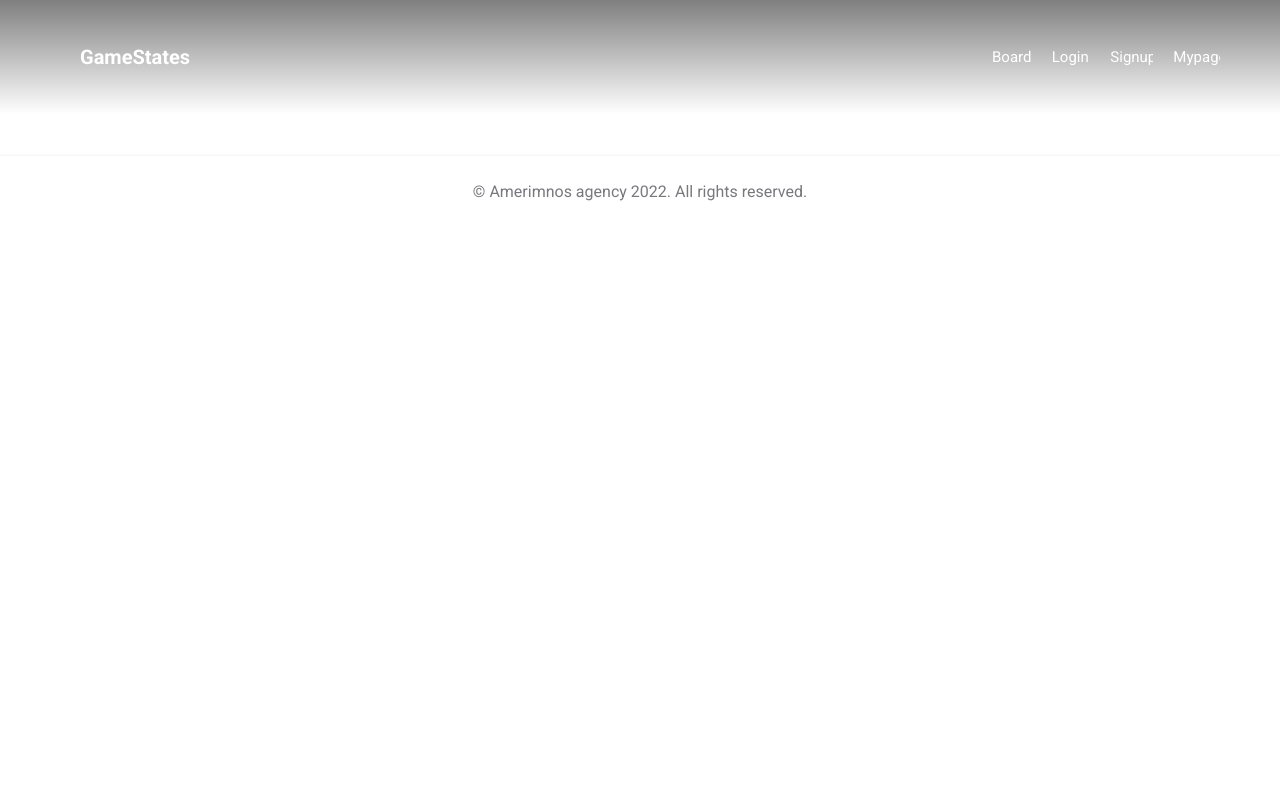
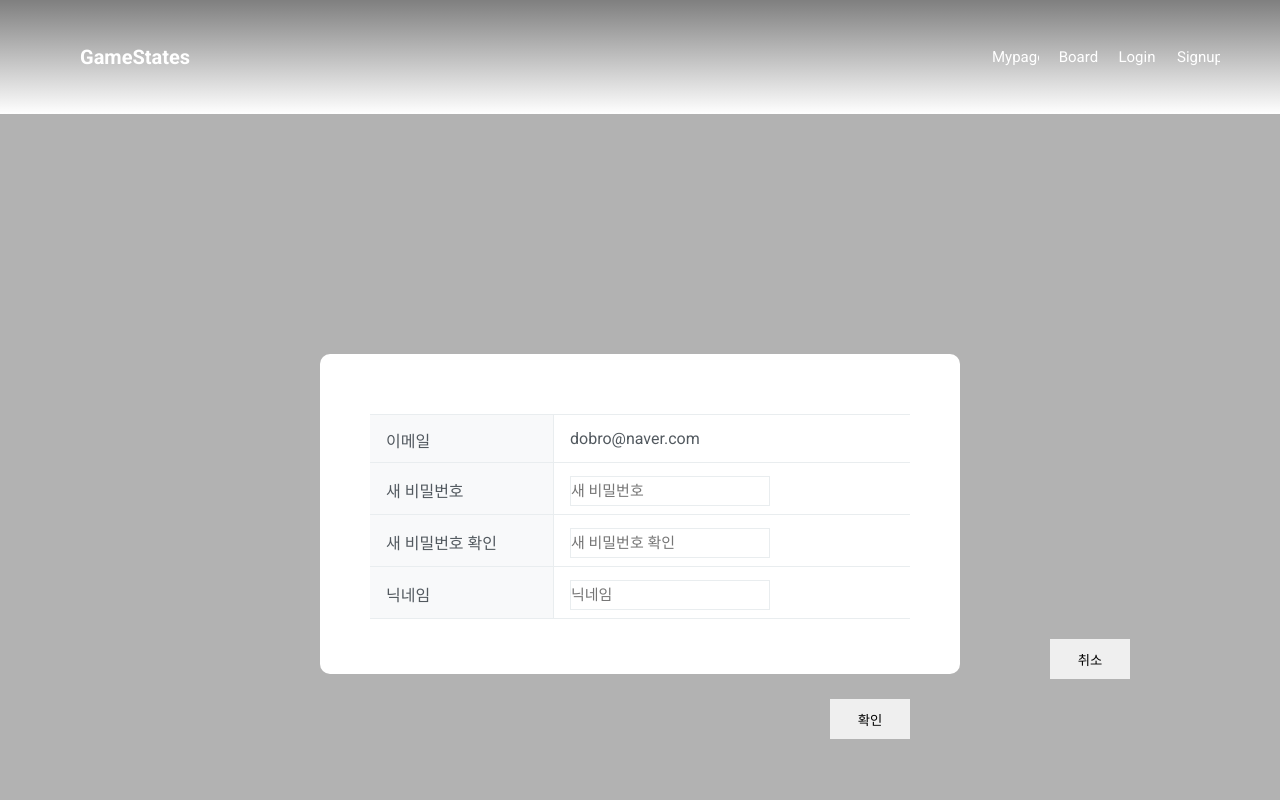
Before and after one commit to codestates/GameStates, a React (Create React App) app in the folder client/: page /mypagemodal in a window 1280 px wide. Shown: the top 800 px of the page. Built offline with nearby package versions, Linux system fonts and the light colour scheme.

Commit message:
[client] 추가: mypage.js

```diff
--- a/client/src/App.js
+++ b/client/src/App.js
@@ -1,8 +1,7 @@
 /* eslint-disable import/no-unresolved */
 import './App.css';
-import { Route, Routes, useNavigate, Switch } from 'react-router-dom';
+import { Route, Routes, useNavigate } from 'react-router-dom';
 import { useEffect, useState } from 'react';
-// import { Switch } from 'react-router-dom';
 import axios from 'axios';
 import Signup from './components/Signup';
 import Footer from './components/Footer';
@@ -10,7 +9,8 @@ import Header from './components/Header';
 import Main from './components/Main/Main';
 import Login from './components/Login';
 import Logout from './components/Logout';
-import Mypage from './components/Mypage';
+import Mypage from './components/Mypage/Mypage';
+import MypageModal from './components/Mypage/MypageModal';
 import Board from './components/Board/Board';
 import BoardRead from './components/Board/BoardRead';
 import BoardCreate from './components/Board/BoardCreate';
@@ -20,17 +20,20 @@ import './scss/style.scss';
 function App() {
 	const navigate = useNavigate();
 	const [isLogin, setIsLogin] = useState(false);
-	const [loginInfo, setLoginInfo] = useState('');
+	const [loginInfo, setLoginInfo] = useState(null);
 	const [accessToken, setAccessToken] = useState('');
 
-	// 서버 API 확인
-	// const handleLogout = () => {
-	// 	axios.post('http://localhost:4000/logout').then((res) => {
-	// 		setLoginInfo(null);
-	// 		setIsLogin(false);
-	// 		navigate('/');
-	// 	});
-	// };
+	const handleLogout = () => {
+		axios.post('http://localhost:4000/auth/logout').then((res) => {
+			setLoginInfo(null);
+			setIsLogin(false);
+			navigate('/');
+		});
+	};
+
+	const issueAccessToken = (token) => {
+		setAccessToken(token);
+	};
 
 	useEffect(() => {
 		const url = new URL(window.location.href);
@@ -54,14 +57,18 @@ function App() {
 
 	return (
 		<div>
-			<Header />
+			<Header isLogin={isLogin} handleLogout={handleLogout} />
 			<Routes>
 				<Route exact path="/" element={<Main />} />
-				<Route path="/mypage" element={<Mypage />} />
+				<Route
+					path="/mypage"
+					element={<Mypage loginInfo={loginInfo} handleLogout={handleLogout} />}
+				/>
 				<Route path="/login" element={<Login />} />
-				<Route path="/signup" element={<Signup />} />
+				<Route path="/signup" element={<Signup isLogin={isLogin} />} />
 				<Route path="/logout" element={<Logout />} />
 				<Route path="/board" element={<Board />} />
+				<Route path="/mypagemodal" element={<MypageModal />} />
 			</Routes>
 			<Routes>
 				<Route path="/board/List" element={<BoardList />} />
--- a/client/src/components/Header.js
+++ b/client/src/components/Header.js
@@ -3,7 +3,7 @@ import { FaBars } from 'react-icons/fa';
 import { HiOutlineX } from 'react-icons/hi';
 import { useState } from 'react';
 
-function Header() {
+function Header({ isLogin, handleLogout }) {
 	const [isOpen, setOpen] = useState(true);
 	const openHandler = () => {
 		setOpen(!isOpen);
@@ -17,7 +17,20 @@ function Header() {
 				<h1 className="logo">
 					<NavLink to="/">GameStates</NavLink>
 				</h1>
+				{isLogin ? (
 					<ul className="navMenu" onMouseUpCapture={openHandler}>
+						<li>
+							<NavLink to="/board">Board</NavLink>
+						</li>
+						<li>
+							<NavLink to="/">Logout</NavLink>
+						</li>
+					</ul>
+				) : (
+					<ul className="navMenu" onMouseUpCapture={openHandler}>
+						<li>
+							<NavLink to="/Mypage">Mypage</NavLink>
+						</li>
 						<li>
 							<NavLink to="/board">Board</NavLink>
 						</li>
@@ -27,10 +40,8 @@ function Header() {
 						<li>
 							<NavLink to="/Signup">Signup</NavLink>
 						</li>
-					<li>
-						<NavLink to="/Mypage">Mypage</NavLink>
-					</li>
 					</ul>
+				)}
 				<button type="button" className="buggerBtn" onClick={openHandler}>
 					<NavLink to="#">{isOpen ? <FaBars /> : <HiOutlineX />}</NavLink>
 				</button>
--- a/client/src/components/Mypage.js
+++ b/client/src/components/Mypage/Mypage.js
@@ -1,16 +1,8 @@
-// import { useState } from 'react';
-// import { useNavigate, Link } from 'react-router-dom';
-// import axios from 'axios';
+import { useState } from 'react';
+import { useNavigate, Link } from 'react-router-dom';
+import MypageModal from './MypageModal';
 
-function Mypage() {
-	// if (!userInfo) {
-	// 	return null;
-	// }
-
-	// const handleEditSave = () => {
-	// 	axios.post('http://localhost:4000/', {});
-	// };
-
+function Mypage({ loginInfo, handleLogout }) {
 	return (
 		<div className="container">
 			<div className="container-view">
@@ -19,26 +11,30 @@ function Mypage() {
 					<div className="edit-table">
 						<div className="edit_tr">
 							<div className="edit_th">이메일</div>
-							<div className="edit_td">dobro@naver.com</div>
+							<div className="edit_td">{}</div>
 						</div>
 						<div className="edit_tr">
 							<div className="edit_th">생성일자</div>
-							<div className="edit_td">2022.04.11</div>
+							<div className="edit_td">{}</div>
+						</div>
+						<div className="edit_tr">
+							<div className="edit_th">비밀번호</div>
+							<div className="edit_td">****</div>
 						</div>
 						<div className="edit_tr">
 							<div className="edit_th">닉네임</div>
-							<div className="edit_td">
-								리신
-								<button type="button" className="edit-nickname-btn">
-									수정
-								</button>
-							</div>
+							<div className="edit_td">{}</div>
 						</div>
 					</div>
+					<Link to="/mypagemodal">
+						<button type="submit" className="edit-btn">
+							수정
+						</button>
+					</Link>
 					<button type="submit" className="save-btn">
 						저장
 					</button>
-					<div className="user-delete">회원탈퇴</div>
+					<div className="user-delete_title">회원탈퇴</div>
 					<div className="user-delete_sub">
 						개인정보 및 개인화 서비스 이용기록이 모두 삭제 되며, 삭제된 데이터는
 						복구되지 않습니다. 필요한 데이터는 미리 백업해 주시기 바랍니다.
--- /dev/null
+++ b/client/src/components/Mypage/MypageModal.js
@@ -0,0 +1,176 @@
+import { useState } from 'react';
+import { useNavigate, Link } from 'react-router-dom';
+import axios from 'axios';
+
+function MypageModal({ openModalHandler }) {
+	const [userPassword, setUserPassword] = useState('');
+	const [userPasswordCheck, setUserPasswordCheck] = useState('');
+	const [userNickname, SetUserNickname] = useState('');
+	const [errorMessage, setErrorMessage] = useState('');
+	// 유효한 비밀번호를 입력했는지 확인
+	const isValidPassword = () => {
+		const passwordFailMessage = document.querySelector(
+			'.password-invalid-message',
+		);
+		// 최소 8 자, 최소 하나의 알파벳, 하나의 숫자 및 하나의 특수 문자 :
+		if (
+			/^(?=.*[A-Za-z])(?=.*\d)(?=.*[@!%*#?&])[A-Za-z\d@!%*#?&]{8,}$/.test(
+				userPassword,
+			)
+		) {
+			passwordFailMessage.classList.add('hide');
+		} else {
+			passwordFailMessage.classList.remove('hide');
+		}
+	};
+
+	// 동일한 비밀번호를 입력했는지 확인
+	const isCheckPassword = () => {
+		const passwordCheckMessage = document.querySelector(
+			'.password-check-message',
+		);
+		if (
+			/^(?=.*[A-Za-z])(?=.*\d)(?=.*[@!%*#?&])[A-Za-z\d@!%*#?&]{8,}$/.test(
+				userPasswordCheck,
+			) &&
+			userPassword !== userPasswordCheck
+		) {
+			passwordCheckMessage.classList.add('hide');
+		} else {
+			passwordCheckMessage.classList.remove('hide');
+		}
+	};
+	// 유효한 닉네임을 입력했는지 확인
+	const isVaildNickname = () => {
+		const nicknameFailMessage = document.querySelector(
+			'.nickname-invalid-message',
+		);
+		// 특수문자 제외 2자 ~ 20자
+		if (/^[\w\Wㄱ-ㅎㅏ-ㅣ가-힣]{2,20}$/.test(userNickname)) {
+			nicknameFailMessage.classList.add('hide');
+		} else {
+			nicknameFailMessage.classList.remove('hide');
+		}
+	};
+
+	const saveEditUserInfo = () => {
+		axios
+			.patch('http://localhost:4000/edit', {
+				userPassword,
+				userPasswordCheck,
+				userNickname,
+			})
+			.then((res) => {});
+	};
+	// 3가지 항목을 모두 입력했는지 확인
+	// 계정 만들기 버튼을 클릭 시 서버로 회원가입 정보를 요청
+	// const handleSignup = () => {
+	// 	const password = userPassword;
+	// 	const passwordCheck = userPasswordCheck;
+	// 	const nickname = userNickname;
+
+	// 	if (!userPassword || !userPasswordCheck || !userNickname) {
+	// 		setErrorMessage('모든 항목은 필수입니다.');
+	// 	} else {
+	// 		axios
+	// 			.post(
+	// 				'http://localhost:4000/auth/signup',
+	// 				{
+	// 					email,
+	// 					password,
+	// 					nickname,
+	// 				},
+	// 				{
+	// 					withCredentials: true,
+	// 				},
+	// 			)
+	// 			.then(() => {});
+	// 	}
+	// };
+
+	return (
+		<div className="edit-container">
+			<div className="edit-modal_backdrop">
+				<div className="edit-modal_view">
+					<div className="edit-modal_body">
+						<div className="edit-table">
+							<div className="edit_tr">
+								<div className="edit_th">이메일</div>
+								<div className="edit_td">dobro@naver.com</div>
+							</div>
+							<div className="edit_tr">
+								<div className="edit_th">새 비밀번호</div>
+								<div className="edit_td">
+									<input
+										className="edit-user-info"
+										type="password"
+										placeholder="새 비밀번호"
+										onChange={(e) =>
+											isValidPassword(setUserPassword(e.target.value))
+										}
+									/>
+									<div className="password-invalid-message hide">
+										비밀번호는 최소 8자 이상, 알파벳과 숫자 및 특수문자를
+										포함해야 합니다.
+									</div>
+								</div>
+							</div>
+							<div className="edit_tr">
+								<div className="edit_th">새 비밀번호 확인</div>
+								<div className="edit_td">
+									<input
+										className="edit-user-info"
+										type="password"
+										placeholder="새 비밀번호 확인"
+										onChange={(e) =>
+											isCheckPassword(setUserPasswordCheck(e.target.value))
+										}
+									/>
+									<div className="password-check-message hide">
+										비밀번호가 맞지 않습니다.
+									</div>
+								</div>
+							</div>
+							<div className="edit_tr">
+								<div className="edit_th">닉네임</div>
+								<div className="edit_td">
+									<input
+										className="edit-user-info"
+										type="text"
+										placeholder="닉네임"
+										onChange={(e) =>
+											isVaildNickname(SetUserNickname(e.target.value))
+										}
+									/>
+									<div className="nickname-invalid-message hide">
+										유효한 닉네임을 입력해 주시기 바랍니다.
+									</div>
+								</div>
+							</div>
+						</div>
+						<Link to="/mypage">
+							<button
+								type="button"
+								className="cancel-btn"
+								onClick={openModalHandler}
+							>
+								취소
+							</button>
+						</Link>
+						<Link to="/mypage">
+							<button
+								type="button"
+								className="save-btn"
+								onClick={saveEditUserInfo}
+							>
+								확인
+							</button>
+						</Link>
+					</div>
+				</div>
+			</div>
+		</div>
+	);
+}
+
+export default MypageModal;
--- a/client/src/components/Signup.js
+++ b/client/src/components/Signup.js
@@ -2,7 +2,7 @@ import { useState } from 'react';
 import { useNavigate, Link } from 'react-router-dom';
 import axios from 'axios';
 
-function Signup() {
+function Signup({ isLogin }) {
 	// 유저 이메일 유효성 검사
 	// 올바른 이메일 형식 필수 입력
 	// 3개 항목중 하나라도 미입력 후 계정 만들기 버튼 클릭 시 모든 항목 입력 메세지
--- a/client/src/scss/_mypage.scss
+++ b/client/src/scss/_mypage.scss
@@ -5,16 +5,13 @@
     height: 100vh;
     width: 100vw;
     background-color: #f3f5f7;
-  z-index: 100;
   .container-view {
       width: 50vw;
-    height: 75vh;
+      height: 80vh;
       background-color: #ffffff;
-    display: flex;
-    flex-direction: column;
       border-radius: 15px;
     .container-view_box {
-      margin: 70px;
+        margin: 50px;
         height: 100%;
       .container-view_title {
           font-weight: 400;
@@ -22,7 +19,7 @@
           line-height: 1px;
       }
       .edit-table {
-        margin-top: 70px;
+          margin-top: 60px;
           display: table;
           width: 100%;
           table-layout: fixed;
@@ -67,18 +64,32 @@
           }
         }
       }
+      .edit-btn {
+        display: inline-block;
+        margin-top: 20px;
+        margin-left: 660px;
+        height: 40px;
+        width: 10%;
+        border: 0;
+        &:hover {
+          cursor: pointer;
+          background-color: #ff5500;
+        }
+      }
       .save-btn {
           display: block;
           margin-top: 20px;
           height: 40px;
-        width: 20%;
+          width: 10%;
           float: right;
+          border: 0;
         &:hover {
             cursor: pointer;
+            background-color: #ff5500;
         }
       }
-      .user-delete {
-        margin-top: 100px;
+      .user-delete_title {
+          margin-top: 70px;
           font-weight: 400;
           font-size: 30px;
           line-height: 1px;
@@ -123,14 +134,135 @@
         }
       }
       .user-delete-btn {
-        margin-top: 25px;
+          margin-top: 20px;
           height: 40px;
-        width: 20%;
+          width: 10%;
+          float: left;
+          border: 0;
+          &:hover {
+            background-color: #ff5500;
+            cursor: pointer;
+        }
+      }
+    }
+  }
+}
+
+.edit-container {
+  display: flex;
+  justify-content: center;
+  align-items: center;
+  height: 100vh;
+  .edit-modal_backdrop {
+      width: 100%;
+      height: 100%;
+      background-color: rgba(0, 0, 0, 0.3);
+      display: flex;
+      justify-content: center;
+      align-items: center;
+    .edit-modal_view {
+        width: 50%;
+        height: 40%;
+        background-color: white;
+        border-radius: 10px;
+        .hide {
+          display: none;
+        }
+        .edit-modal_body {
+          margin: 50px;
+          .edit-table {
+            margin-top: 60px;
+            display: table;
+            width: 100%;
+            table-layout: fixed;
+            border-top: 1px solid #e9edef;
+          .edit_tr {
+            display: table-row;
+          .edit_th {
+              display: table-cell;
+              font-weight: 400;
+              font-size: 16px;
+              line-height: 19px;
+              line-height: 1.5;
+              border-bottom: 1px solid #e9edef;
+              text-align: left;
+              color: #52595f;
+              width: 184px;
+              background-color: #f8f9fa;
+              border-right: 1px solid #e9edef;
+              height: 32px;
+              padding: 15px 10px 8px 16px;
+              vertical-align: middle;
+            }
+          .edit_td {
+              padding: 8px 10px 8px 16px;
+              vertical-align: middle;
+              display: table-cell;
+              font-weight: 400;
+              font-size: 16px;
+              line-height: 19px;
+              line-height: 1.5;
+              border-bottom: 1px solid #e9edef;
+              text-align: left;
+              color: #52595f;
+              .edit-user-info {
+                margin-top: 5px;
+                border: 1px solid #e9edef;
+                width: 200px;
+                height: 30px;
+                font-size: 15px;
+                font-weight: 400;
+              }
+            .edit-nickname-btn {
+                height: 25px;
+                width: 50px;
                 float: right;
               &:hover {
                 cursor: pointer;
               }
             }
           }
+          .password-invalid-message {
+            margin-top: 10px;
+            font-size: 15px;
+            color: red;
+          }
+          .password-check-message {
+            margin-top: 10px;
+            font-size: 15px;
+            color: red;
+          }
+          .nickname-invalid-message {
+            margin-top: 10px;
+            font-size: 15px;
+            color: red;
           }
         }
+      }
+      .cancel-btn {
+        margin-top: 20px;
+        margin-left: 680px;
+        width: 80px;
+        height: 40px;
+        float: left;
+        border: 0;
+        &:hover {
+          cursor: pointer;
+          background-color: #ff5500;
+        }
+      }
+      .save-btn {
+        margin-top: 20px;
+        width: 80px;
+        height: 40px;
+        float: right;
+        border: 0;
+        &:hover {
+          cursor: pointer;
+          background-color: #ff5500;
+        }
+      }
+    }
+  }
+}
+}
```
Also changed, not shown: client/src/components/Login.js (+0 -29 lines), client/src/pages/login/Login.js (added), client/src/pages/signup/Signup.js (added), 1 other file (tests, documents, lock files or other folders). Lines whose indentation alone changed are shown as unchanged.
